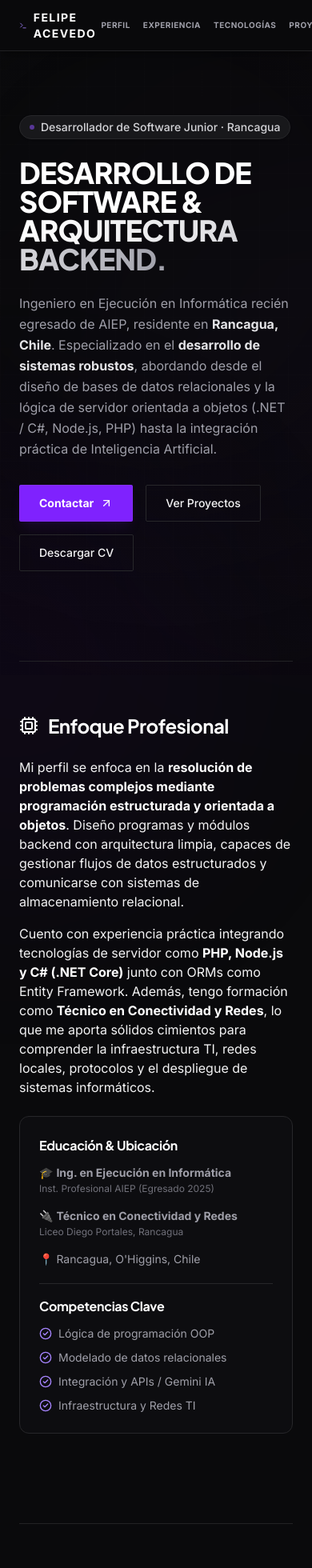
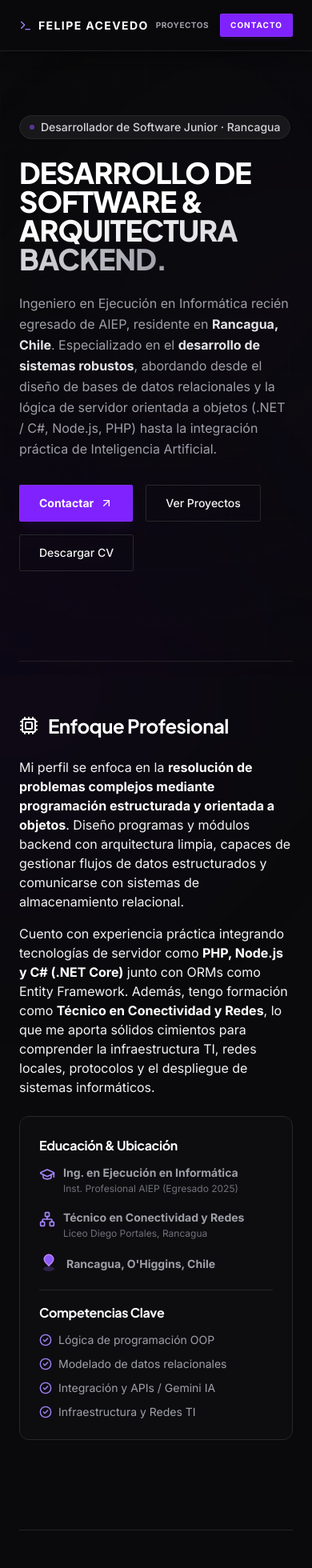
Before and after one commit to FelipeAceved0/Portafolio, a React (Vite) app: page / in a window 390 px wide. Shown: the top 1960 px of the page at 80% size. Built offline with nearby package versions, Linux system fonts and the light colour scheme; the HTML template or start-up script is replaced by a standard one.

Commit message:
Navbar responsive para movil e icono de ubicacion animado al estilo Uiverse

```diff
--- a/src/App.jsx
+++ b/src/App.jsx
@@ -1,5 +1,5 @@
 import React, { useState, useEffect, useRef } from 'react';
-import { Code2, Database, Terminal, Globe, Mail, ArrowUpRight, CheckCircle2, Layers, Cpu, Server, Workflow, Briefcase } from 'lucide-react';
+import { Code2, Database, Terminal, Globe, Mail, ArrowUpRight, CheckCircle2, Layers, Cpu, Server, Workflow, Briefcase, GraduationCap, Network } from 'lucide-react';
 
 // Icono de GitHub personalizado en SVG
 function GithubIcon({ className = "w-5 h-5" }) {
@@ -184,12 +184,12 @@ export default function App() {
             >
               <Terminal className="text-violet-400 w-4 h-4 transition-transform duration-300 group-hover:rotate-12" /> Felipe Acevedo
             </span>
-            <nav className="flex items-center gap-4 sm:gap-6 text-[10px] sm:text-xs font-bold text-zinc-400 uppercase tracking-wider">
-              <a href="#about" className="hover:text-white transition-colors">Perfil</a>
-              <a href="#experience" className="hover:text-white transition-colors">Experiencia</a>
-              <a href="#skills" className="hover:text-white transition-colors">Tecnologías</a>
+            <nav className="flex items-center gap-3.5 sm:gap-6 text-[10px] sm:text-xs font-bold text-zinc-400 uppercase tracking-wider">
+              <a href="#about" className="hidden md:inline-block hover:text-white transition-colors">Perfil</a>
+              <a href="#experience" className="hidden md:inline-block hover:text-white transition-colors">Experiencia</a>
+              <a href="#skills" className="hidden md:inline-block hover:text-white transition-colors">Tecnologías</a>
               <a href="#projects" className="hover:text-white transition-colors">Proyectos</a>
-              <a href="#contact" className="px-4 py-2 bg-violet-600 text-white font-bold hover:bg-violet-500 transition-all duration-200 border border-violet-500/30 text-[10px] sm:text-xs shadow-md shadow-violet-600/10 uppercase tracking-widest rounded-[2px]">Contacto</a>
+              <a href="#contact" className="px-3 sm:px-4 py-1.5 sm:py-2 bg-violet-600 text-white font-bold hover:bg-violet-500 transition-all duration-200 border border-violet-500/30 text-[10px] sm:text-xs shadow-md shadow-violet-600/10 uppercase tracking-widest rounded-[2px] shrink-0">Contacto</a>
             </nav>
           </div>
         </header>
@@ -320,12 +320,28 @@ export default function App() {
                 <div className="p-6 rounded-xl bg-zinc-900/30 border border-zinc-800 space-y-5 transition-all duration-300 hover:-translate-y-1.5 hover:scale-[1.02] hover:border-violet-500/30 hover:shadow-xl hover:shadow-white/5">
                   <div>
                     <h3 className="font-bold text-white text-base mb-3">Educación & Ubicación</h3>
-                    <ul className="space-y-2 text-sm text-zinc-400">
-                      <li>🎓 <strong>Ing. en Ejecución en Informática</strong></li>
-                      <li className="text-xs text-zinc-500 -mt-1.5">Inst. Profesional AIEP (Egresado 2025)</li>
-                      <li className="pt-2">🔌 <strong>Técnico en Conectividad y Redes</strong></li>
-                      <li className="text-xs text-zinc-500 -mt-1.5">Liceo Diego Portales, Rancagua</li>
-                      <li className="pt-2">📍 Rancagua, O'Higgins, Chile</li>
+                    <ul className="space-y-3.5 text-sm text-zinc-400">
+                      <li className="flex items-start gap-2.5">
+                        <GraduationCap className="w-5 h-5 text-violet-400 shrink-0 mt-0.5" />
+                        <div>
+                          <strong>Ing. en Ejecución en Informática</strong>
+                          <div className="text-xs text-zinc-500 mt-0.5">Inst. Profesional AIEP (Egresado 2025)</div>
+                        </div>
+                      </li>
+                      <li className="flex items-start gap-2.5 pt-1">
+                        <Network className="w-5 h-5 text-violet-400 shrink-0 mt-0.5" />
+                        <div>
+                          <strong>Técnico en Conectividad y Redes</strong>
+                          <div className="text-xs text-zinc-500 mt-0.5">Liceo Diego Portales, Rancagua</div>
+                        </div>
+                      </li>
+                      <li className="flex items-center gap-2.5 pt-1">
+                        <div className="location-pin-container shrink-0">
+                          <div className="pin-shadow" />
+                          <div className="pin-drop" />
+                        </div>
+                        <strong>Rancagua, O'Higgins, Chile</strong>
+                      </li>
                     </ul>
                   </div>
                   <div className="border-t border-zinc-800 pt-4">
--- a/src/index.css
+++ b/src/index.css
@@ -48,3 +48,49 @@ html {
 .animate-marquee:hover {
   animation-play-state: paused;
 }
+
+/* Pin de ubicación animado (Estilo Uiverse) */
+.location-pin-container {
+  position: relative;
+  display: inline-flex;
+  align-items: center;
+  justify-content: center;
+  width: 24px;
+  height: 24px;
+  vertical-align: middle;
+}
+
+.pin-drop {
+  position: absolute;
+  width: 10px;
+  height: 10px;
+  background-color: #8b5cf6; /* violet-500 */
+  border-radius: 100% 100% 100% 0;
+  box-shadow: 0px 0px 0px 1.5px #c084fc; /* violet-400 border */
+  animation: anm-SL-3-move 1s linear infinite;
+  top: 3px;
+  left: 7px;
+  transform: rotate(-45deg);
+}
+
+.pin-shadow {
+  position: absolute;
+  width: 14px;
+  height: 6px;
+  border-radius: 100%;
+  background-color: rgba(139, 92, 246, 0.25);
+  bottom: 3px;
+  left: 5px;
+}
+
+@keyframes anm-SL-3-move {
+  0% {
+    top: 3px;
+  }
+  50% {
+    top: -1px;
+  }
+  100% {
+    top: 3px;
+  }
+}
```
